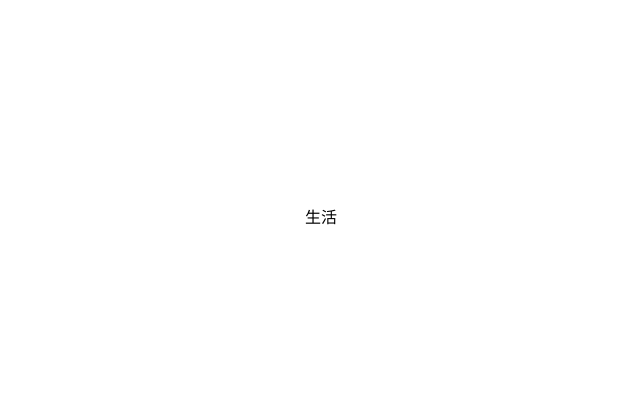
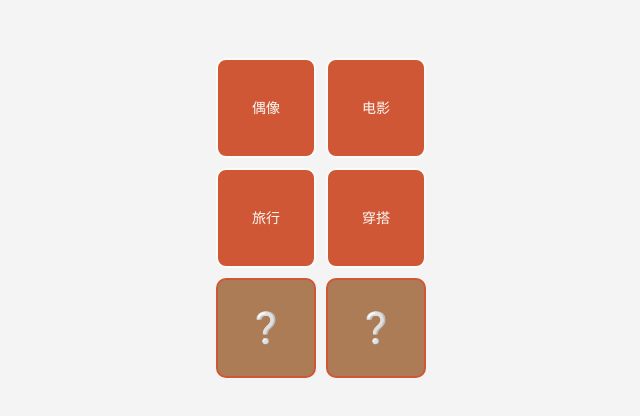
Before and after one commit to jungeer/jungeer.github.io, a Vue app: page /life in a window 1280 px wide. Shown: the part 182-598 px from the top of the page, without its empty margins (319-959 px from the left). Built offline with nearby package versions, Linux system fonts and the light colour scheme.

Commit message:
feat: 生活页面初始化

```diff
--- a/src/views/life/index.vue
+++ b/src/views/life/index.vue
@@ -1,7 +1,60 @@
 <template>
-  <div>生活</div>
+  <div class="life">
+    <div class="flex flex-col justify-center flex-wrap gap-10px">
+      <template v-for="(boxs, index) in boxss" :key="index">
+        <div class="flex gap-10px">
+          <template v-for="box in boxs" :key="box">
+            <div class="box module">
+              <span>{{ box }}</span>
+            </div>
+          </template>
+        </div>
+      </template>
+      <div class="flex gap-10px">
+        <div class="box question">❔</div>
+        <div class="box question">❔</div>
+      </div>
+    </div>
+  </div>
 </template>
 
-<script setup></script>
+<script setup>
+const boxss = [
+  ["偶像", "电影"],
+  ["旅行", "穿搭"],
+];
+</script>
 
-<style lang="less" scoped></style>
+<style lang="less" scoped>
+.life {
+  display: flex;
+  align-items: center;
+  justify-content: center;
+  flex-wrap: wrap;
+  width: 100%;
+  height: 100%;
+  gap: 10px;
+  font-size: 20px;
+  background-color: rgba(237, 237, 237, 0.6);
+  .box {
+    display: flex;
+    justify-content: center;
+    align-items: center;
+    width: 100px;
+    height: 100px;
+    font-size: 14px;
+    border-radius: 10px;
+    cursor: pointer;
+    &.module {
+      background: #cf5735;
+      color: #fcfbf7;
+      border: 2px solid #fcfbf7;
+    }
+    &.question {
+      font-size: 30px;
+      background: rgba(165, 111, 69, 0.9);
+      border: 2px solid #cf5735;
+    }
+  }
+}
+</style>
```
